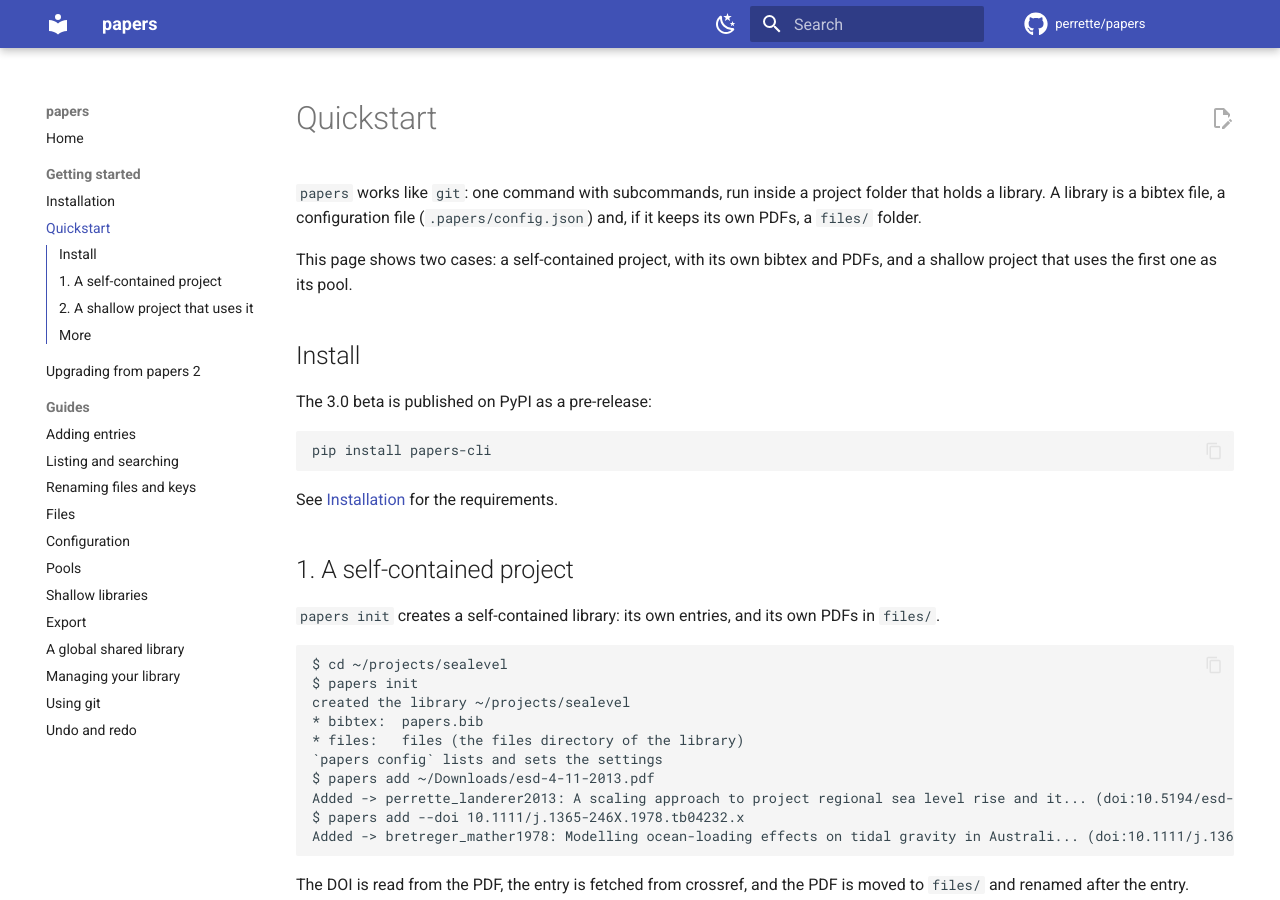
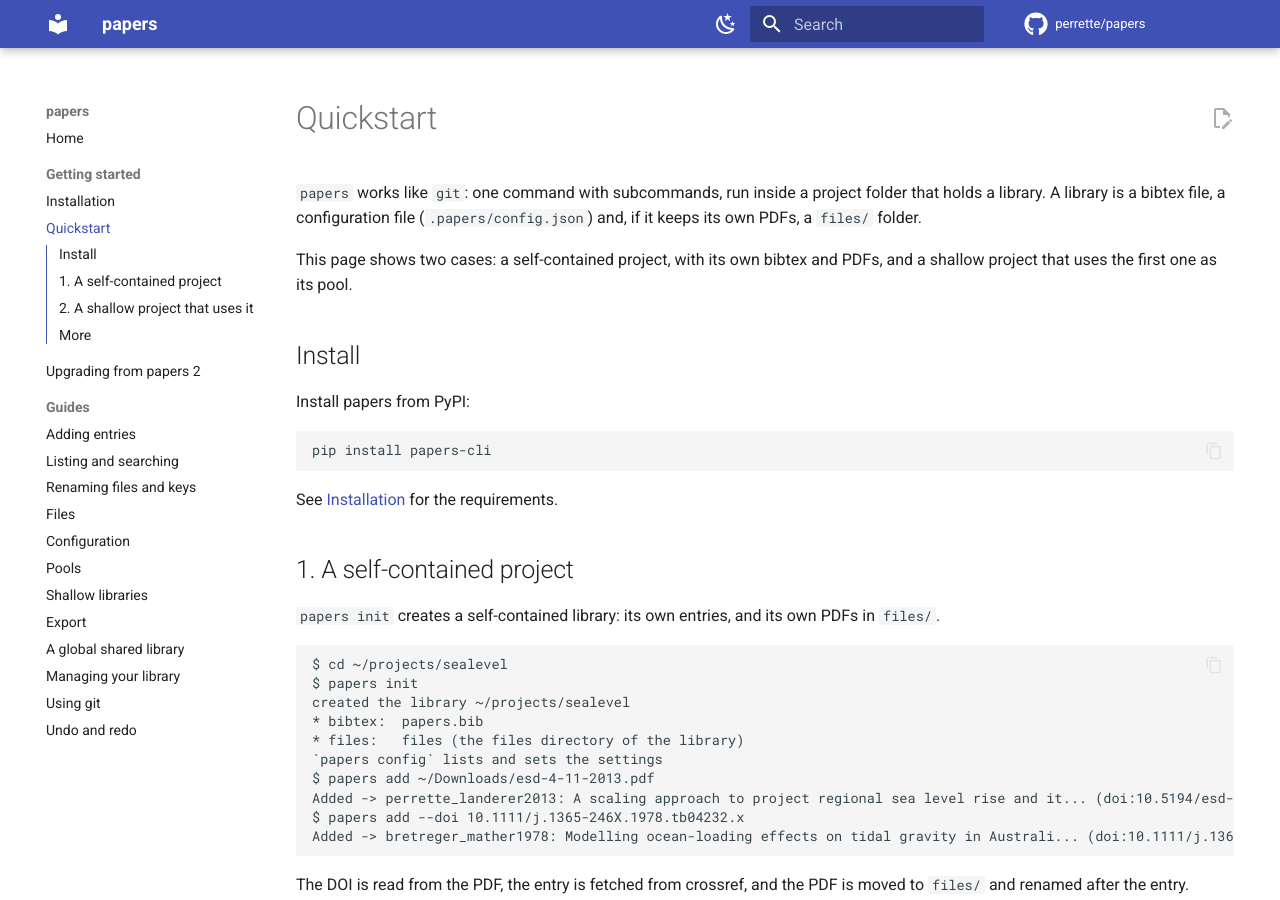
Before and after one commit to perrette/papers, an MkDocs documentation site: the page built from docs/quickstart.md, in a window 1280 px wide and 900 px high. Built offline with MkDocs 1.6.1 and Material for MkDocs 9.7.7, drawn with Linux system fonts in a browser that asks for light colours; comment, search, counter and statistics services are not loaded; the version menu is left out.

Commit message:
quickstart: papers 3 is the release

````diff
--- a/docs/quickstart.md
+++ b/docs/quickstart.md
@@ -10,7 +10,7 @@ and PDFs, and a shallow project that uses the first one as its pool.
 
 ## Install
 
-The 3.0 beta is published on PyPI as a pre-release:
+Install papers from PyPI:
 
 ```
 pip install papers-cli
````
